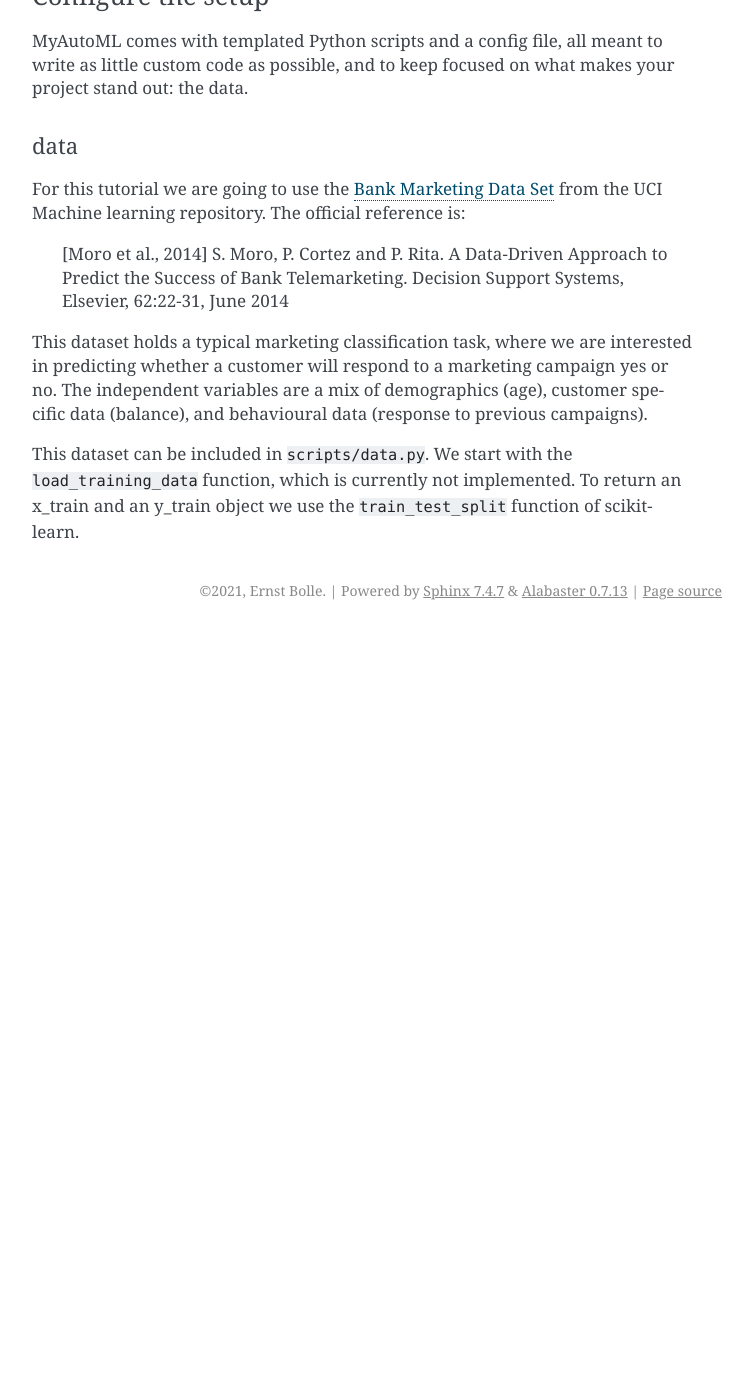
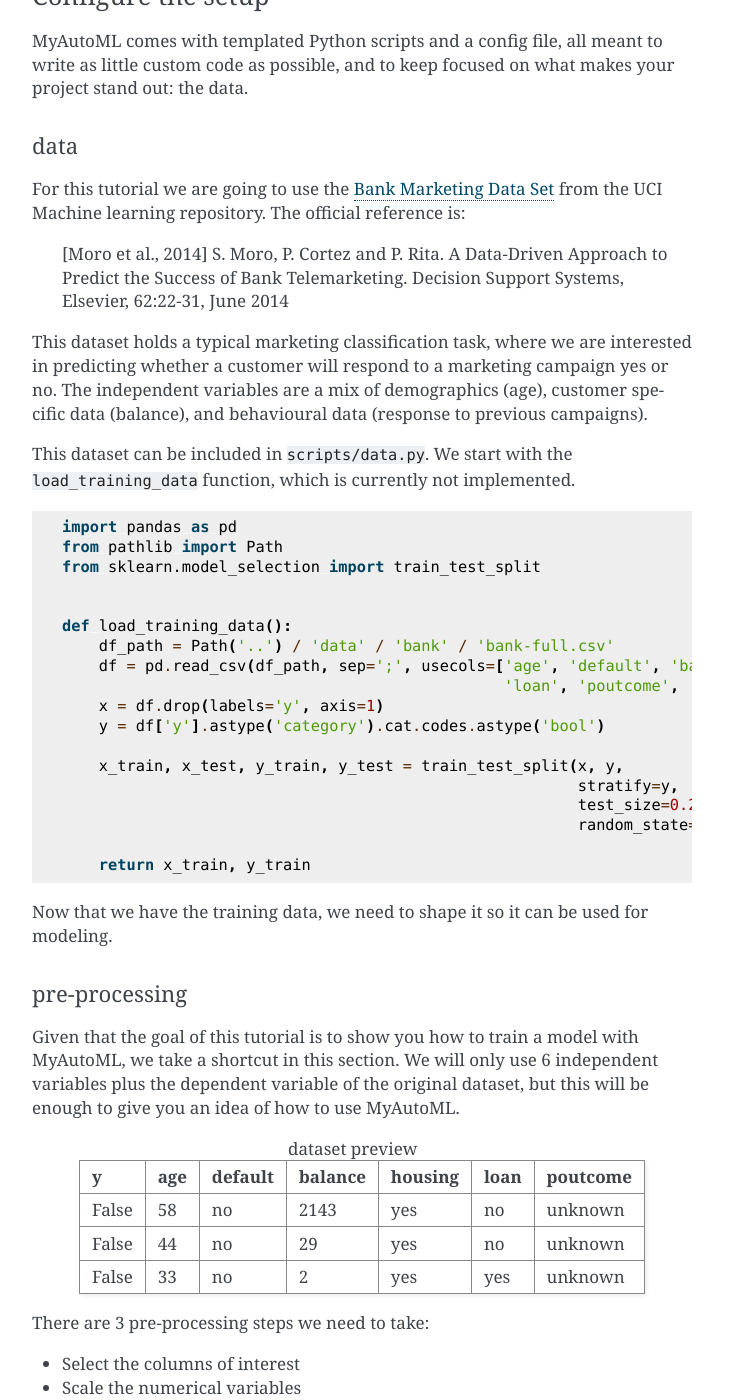
Before and after one commit to EBolle/myautoml-tutorial, a Sphinx documentation site: the page built from docs/source/tutorial.rst, in a window 1280 px wide and 1400 px high, scrolled down 1673 px. Shown: the whole window, without its empty margins (388-1141 px from the left). Built offline with Sphinx 7.4.7, drawn with Linux system fonts in a browser that asks for light colours; before the commit the page ends 2303 px from its top, so only the background shows below that; some of the changed text lies outside the part shown.

Commit message:
Updated the tutorial until estimator, added a csv for the table and images

```diff
--- /dev/null
+++ b/docs/source/tables/preview.csv
@@ -0,0 +1,4 @@
+y , age , default , balance , housing , loan , poutcome
+False , 58 , no , 2143 , yes , no , unknown
+False , 44 , no , 29 , yes , no , unknown
+False , 33 , no , 2 , yes , yes , unknown
--- a/docs/source/tutorial.rst
+++ b/docs/source/tutorial.rst
@@ -88,4 +88,82 @@
 specific data (balance), and behavioural data (response to previous campaigns).
 
 This dataset can be included in ``scripts/data.py``. We start with the ``load_training_data`` function, which is currently
-not implemented. To return an x_train and an y_train object we use the ``train_test_split`` function of scikit-learn.
+not implemented.
+
+.. code:: python
+
+    import pandas as pd
+    from pathlib import Path
+    from sklearn.model_selection import train_test_split
+
+
+    def load_training_data():
+        df_path = Path('..') / 'data' / 'bank' / 'bank-full.csv'
+        df = pd.read_csv(df_path, sep=';', usecols=['age', 'default', 'balance', 'housing',
+                                                    'loan', 'poutcome', 'y'])
+        x = df.drop(labels='y', axis=1)
+        y = df['y'].astype('category').cat.codes.astype('bool')
+
+        x_train, x_test, y_train, y_test = train_test_split(x, y,
+                                                            stratify=y,
+                                                            test_size=0.2,
+                                                            random_state=123)
+
+        return x_train, y_train
+
+Now that we have the training data, we need to shape it so it can be used for modeling.
+
+pre-processing
+^^^^^^^^^^^^^^
+
+Given that the goal of this tutorial is to show you how to train a model with MyAutoML, we take a shortcut in this
+section. We will only use 6 independent variables plus the dependent variable of the original dataset, but this will
+be enough to give you an idea of how to use MyAutoML.
+
+.. csv-table:: dataset preview
+   :file: ./tables/preview.csv
+   :header-rows: 1
+
+There are 3 pre-processing steps we need to take:
+
+- Select the columns of interest
+- Scale the numerical variables
+- Create numeric dummy variables for the categorical variables
+
+There are a number of ways to handle these steps, e.g., using custom Python functions. However, for this tutorial we are
+going to use a scikit-learn pipeline. There are a number of advantages of using this pipeline, such as being able to ``fit``
+the transformations on the training data, and applying these on the test data. This is actually an important step in the
+data science process but easily missed. The `official documentation`_ of MyAutoML illustrates this nicely.
+
+.. _official documentation: https://myautoml.readthedocs.io/en/latest/getting_started/ml_process.html
+
+.. figure:: ./images/training-process-aangepast.png
+   :align: center
+
+The preprocessor can be included in ``scripts/model.py``, where an example pipeline is already shown. We will overwrite
+the example with the following code.
+
+.. code:: python
+
+    def get_preprocessor():
+        numeric_transformer = Pipeline(steps=[
+            ('scaler', StandardScaler())])
+
+        categorical_transformer = Pipeline(steps=[
+            ('onehot', OneHotEncoder(handle_unknown='ignore'))])
+
+        preprocessor = ColumnTransformer(transformers=[
+            ('num', numeric_transformer, selector(pattern="age|balance")),
+            ('cat', categorical_transformer, selector(pattern="default|housing|loan|poutcome"))]
+        )
+
+        return preprocessor
+
+If any of this code is unfamiliar to you I can highly recommend watching these short `videos`_ or reading the
+`official pipeline documentation`_. Next, we need to choose an estimator.
+
+.. _videos: https://calmcode.io/scikit-learn/pipeline.html
+.. _official pipeline documentation: https://scikit-learn.org/stable/modules/generated/sklearn.pipeline.Pipeline.html
+
+estimator & hyperparameters
+^^^^^^^^^^^^^^^^^^^^^^^^^^^
```
Also changed, not shown: docs/source/images/logging.JPG (added), docs/source/images/mlflow_artifacts.JPG (added), docs/source/images/mlflow_ui.JPG (added), docs/source/images/mlflow_ui_example.JPG (added), docs/source/images/training-process-aangepast.png (added).
